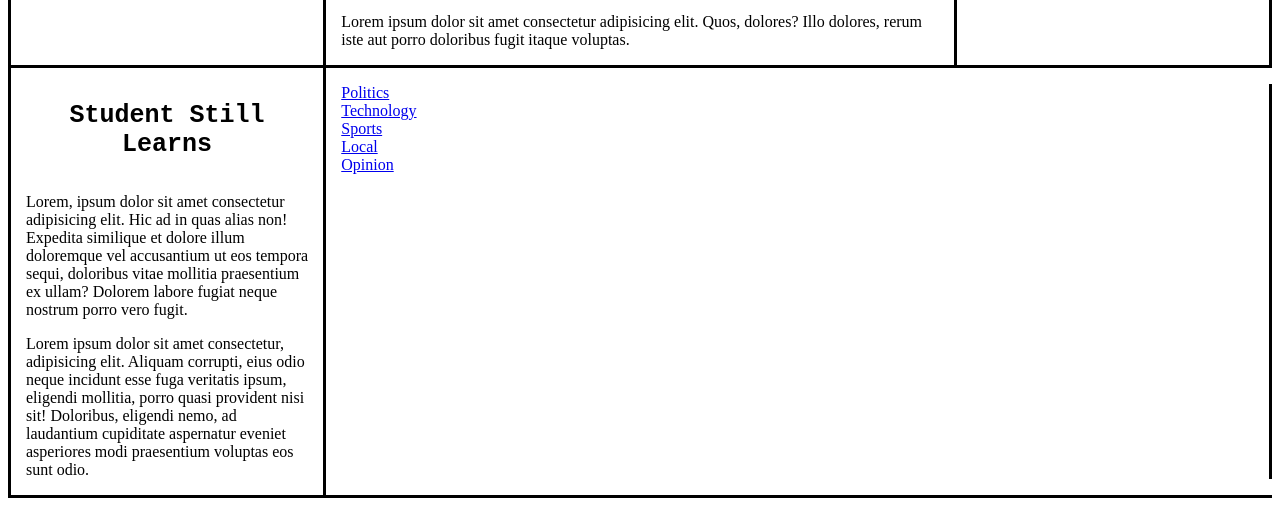
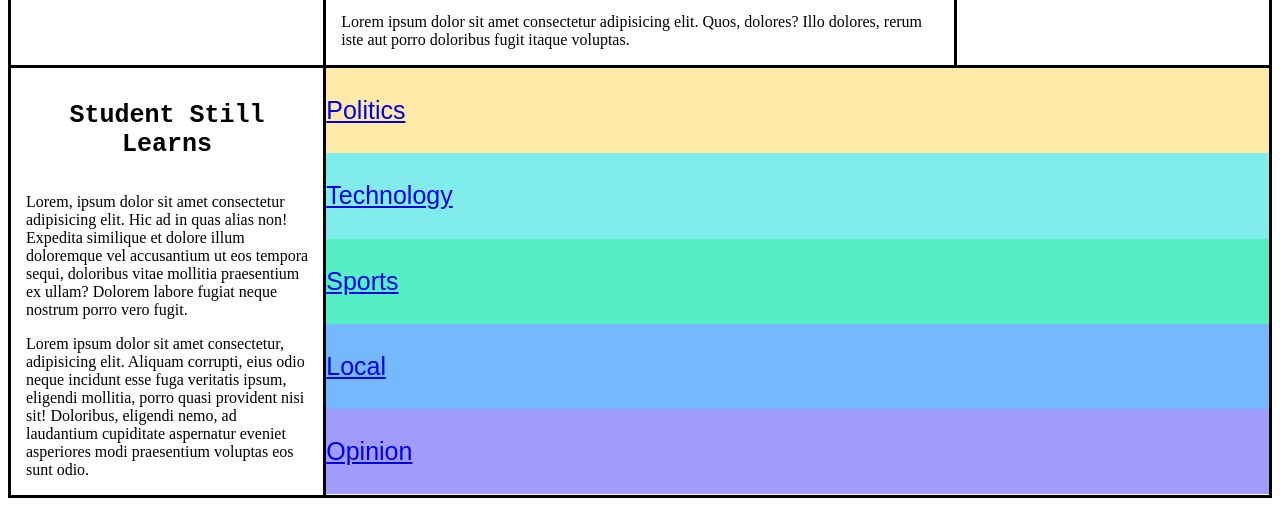
Before and after one commit to JasonHitching/Front-End-Masters, a plain HTML site: page HTML_CSS_Project_1/index.html in a window 1280 px wide. Shown: the part 755-1261 px from the top of the page. Drawn offline with Linux system fonts and the light colour scheme.

Commit message:
List Styling

```diff
--- a/HTML_CSS_Project_1/styles.css
+++ b/HTML_CSS_Project_1/styles.css
@@ -41,10 +41,22 @@
     border-right: 3px solid black;
 }
 
-.list-items {
+.list-styling {
     display: flex;
     flex-direction: column;
     align-items: stretch;
+    justify-content: center;
+    padding: 0;
+    margin: 0;
+}
+
+.list-items {
+    display: flex;
+    flex: 1;
+    font-family: fantasy;
+    align-items: center;
+    font-size: 25px;
+
 }
 
 .row {
@@ -53,3 +65,23 @@
     border-left: 3px solid black;
     border-bottom: 3px solid black;
 }
+
+.list-items-politics {
+    background-color: #ffeaa7;
+}
+
+.list-items-tech {
+    background-color: #81ecec;
+}
+
+.list-items-sport {
+    background-color: #55efc4;
+}
+
+.list-items-local {
+    background-color: #74b9ff;
+}
+
+.list-items-opinion {
+    background-color: #a29bfe;
+}
```
